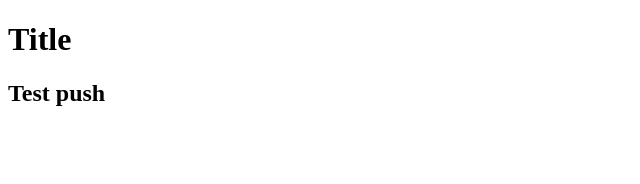
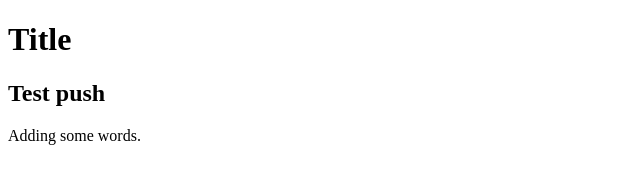
Before and after one commit to zhao-c/hiQi, a plain HTML site: page index.html in a window 1280 px wide. Shown: the whole page, without its empty margins (0-640 px from the left). Drawn offline with Linux system fonts and the light colour scheme.

Commit message:
adding some words

```diff
--- a/index.html
+++ b/index.html
@@ -7,6 +7,7 @@
 	<body>
 	  <h1>Title</h1>
 	  <h2>Test push </h2>
+	  <p>Adding some words.</p>
 	</body>
 
 </html>
```
